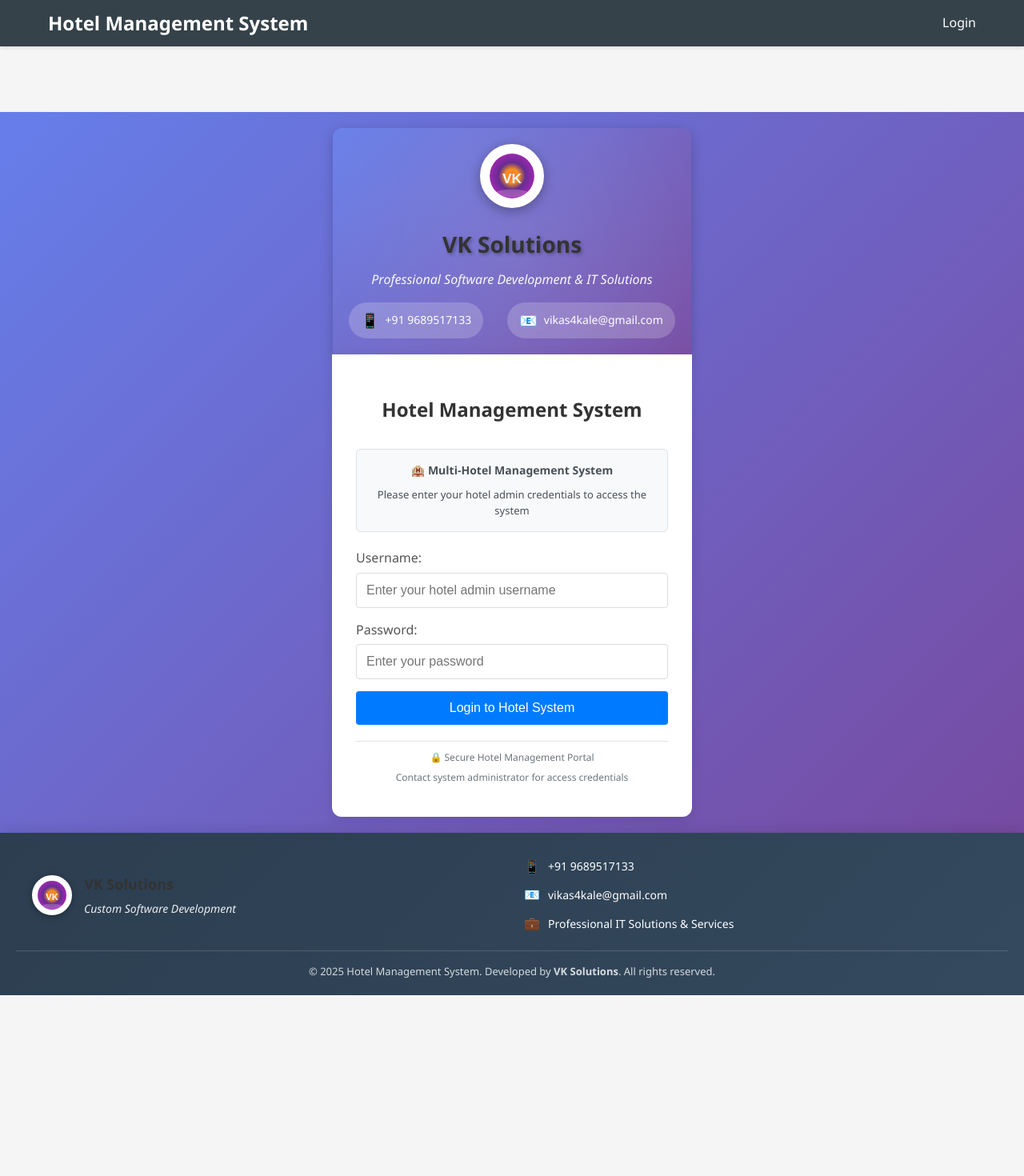
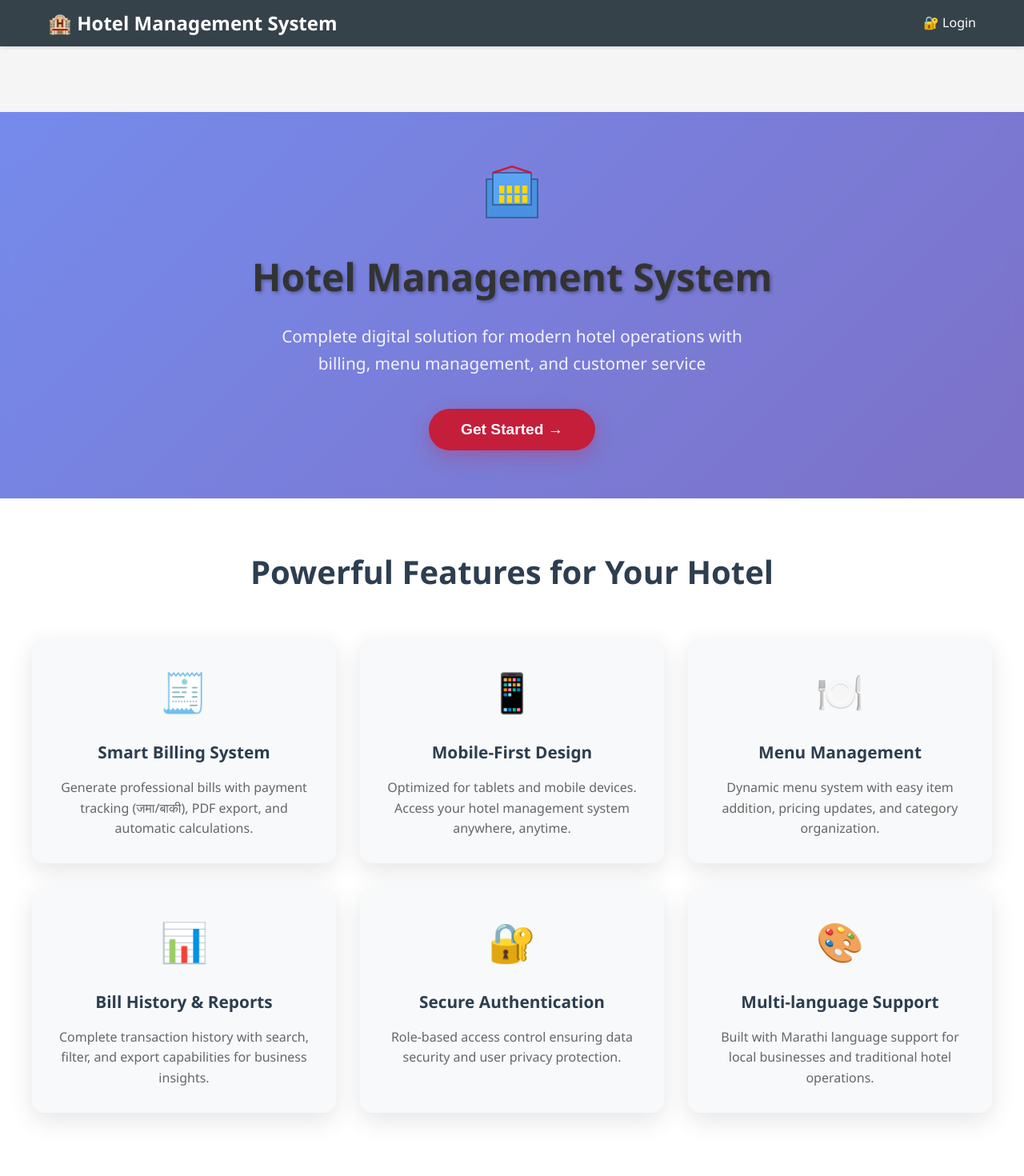
Before and after one commit to Vikas0401/Hotel_management, a React (Create React App) app: page / in a window 1280 px wide. Shown: the top 1470 px of the page at 80% size. Before the commit the page ends 1244 px from the top, so only its background shows below. Built offline with nearby package versions, Linux system fonts and the light colour scheme; a web font is replaced by a local one.

Commit message:
Add attractive icons to header navigation and improve VK Solutions branding colors

```diff
--- a/src/App.js
+++ b/src/App.js
@@ -44,7 +44,7 @@ const App = () => {
         <Header isAuthenticated={isAuthenticated} onLogout={handleLogout} />
         <main className="main-content">
           <Routes>
-            <Route path="/" element={isAuthenticated ? <HomePage /> : <LoginPage onLogin={handleLogin} />} />
+            <Route path="/" element={<HomePage />} />
             <Route path="/login" element={<LoginPage onLogin={handleLogin} />} />
             <Route path="/home" element={isAuthenticated ? <HomePage /> : <LoginPage onLogin={handleLogin} />} />
             <Route path="/menu" element={isAuthenticated ? <MenuPage /> : <LoginPage onLogin={handleLogin} />} />
--- a/src/components/common/Footer.js
+++ b/src/components/common/Footer.js
@@ -3,7 +3,7 @@ import React from 'react';
 const Footer = () => {
     return (
         <footer style={{
-            background: 'linear-gradient(135deg, #2c3e50 0%, #34495e 100%)',
+            background: 'linear-gradient(135deg, #667eea 0%, #764ba2 100%)',
             color: 'white',
             padding: '30px 20px 20px 20px',
             marginTop: 'auto',
@@ -30,8 +30,8 @@ const Footer = () => {
                             height: '50px',
                             width: '50px',
                             borderRadius: '50%',
-                            border: '2px solid white',
-                            boxShadow: '0 2px 8px rgba(0,0,0,0.3)',
+                            border: '3px solid #FFD700',
+                            boxShadow: '0 4px 12px rgba(255,215,0,0.4)',
                             background: 'white',
                             padding: '3px'
                         }}
@@ -46,16 +46,19 @@ const Footer = () => {
                     <div>
                         <h3 style={{
                             margin: '0 0 5px 0',
-                            fontSize: '18px',
-                            fontWeight: 'bold'
+                            fontSize: '20px',
+                            fontWeight: 'bold',
+                            color: '#FFD700',
+                            textShadow: '2px 2px 4px rgba(0,0,0,0.3)'
                         }}>
                             VK Solutions
                         </h3>
                         <p style={{
                             margin: '0',
                             fontSize: '14px',
-                            opacity: '0.9',
-                            fontStyle: 'italic'
+                            opacity: '0.95',
+                            fontStyle: 'italic',
+                            color: '#F0F8FF'
                         }}>
                             Custom Software Development
                         </p>
--- a/src/components/common/Header.js
+++ b/src/components/common/Header.js
@@ -52,19 +52,19 @@ const Header = ({ isAuthenticated, onLogout }) => {
             )}
             <div className="header-content">
                 <Link to="/" className={`logo ${user?.hotelId === 'matoshree' ? 'hotel-matoshree-name' : ''}`}>
-                    {user?.hotelName || 'Hotel Management System'}
+                    🏨 {user?.hotelName || 'Hotel Management System'}
                 </Link>
                 <nav>
                     <ul className="nav-menu">
                         {/* Only show home link if not on login page and authenticated */}
                         {isAuthenticated && location.pathname !== '/' && (
-                            <li><Link to="/">मुख्यपृष्ठ</Link></li>
+                            <li><Link to="/">🏠 मुख्यपृष्ठ</Link></li>
                         )}
                         {isAuthenticated && (
                             <>
-                                <li><Link to="/menu">मेनू</Link></li>
-                                <li><Link to="/bill">बिल</Link></li>
-                                <li><Link to="/bill-history">बिल इतिहास</Link></li>
+                                <li><Link to="/menu">📋 मेनू</Link></li>
+                                <li><Link to="/bill">🧾 बिल</Link></li>
+                                <li><Link to="/bill-history">📊 बिल इतिहास</Link></li>
                                 <li style={{ display: 'flex', alignItems: 'center', gap: '10px' }}>
                                     <span style={{ fontSize: '14px', opacity: '0.8' }}>
                                         स्वागत आहे, {user?.hotelName}
@@ -90,13 +90,13 @@ const Header = ({ isAuthenticated, onLogout }) => {
                                             e.target.style.color = 'white';
                                         }}
                                     >
-                                        लॉगआउट
+                                        🚪 लॉगआउट
                                     </button>
                                 </li>
                             </>
                         )}
                         {!isAuthenticated && (
-                            <li><Link to="/login">Login</Link></li>
+                            <li><Link to="/login">🔐 Login</Link></li>
                         )}
                     </ul>
                 </nav>
```
